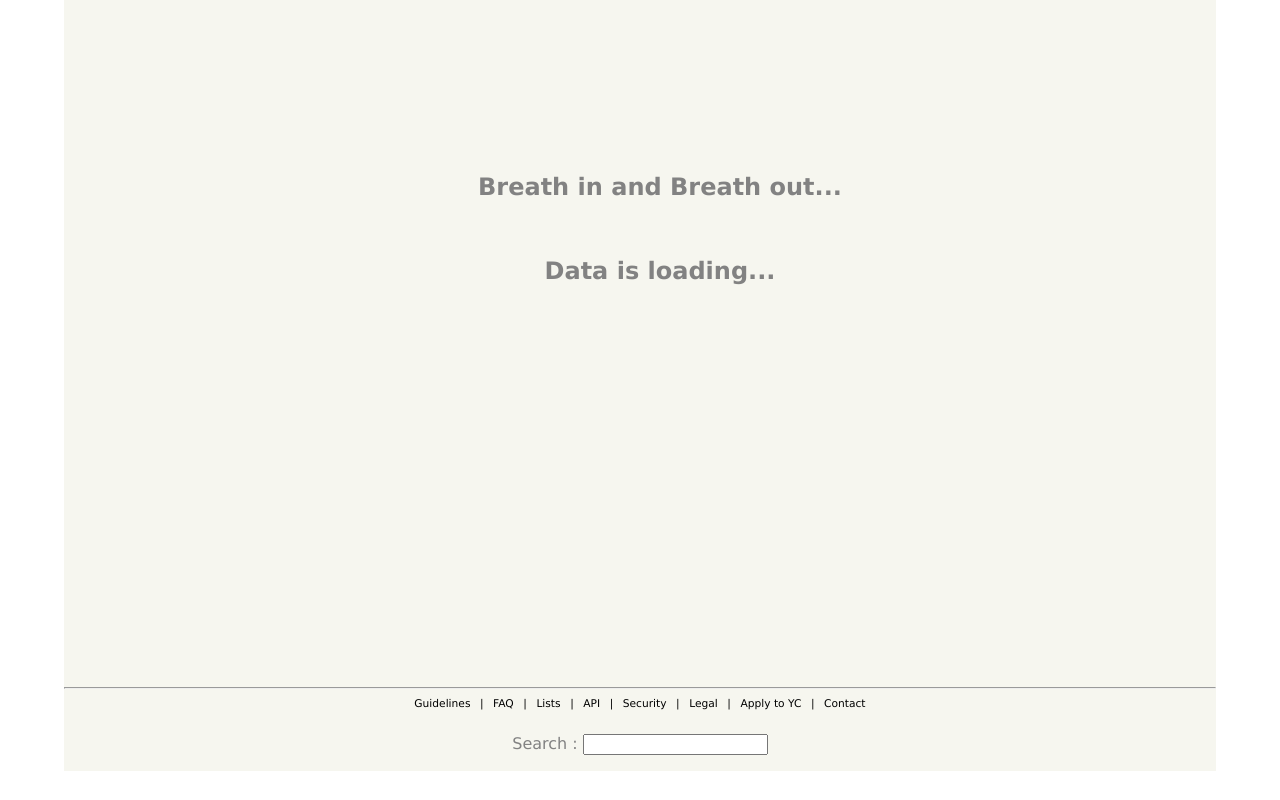
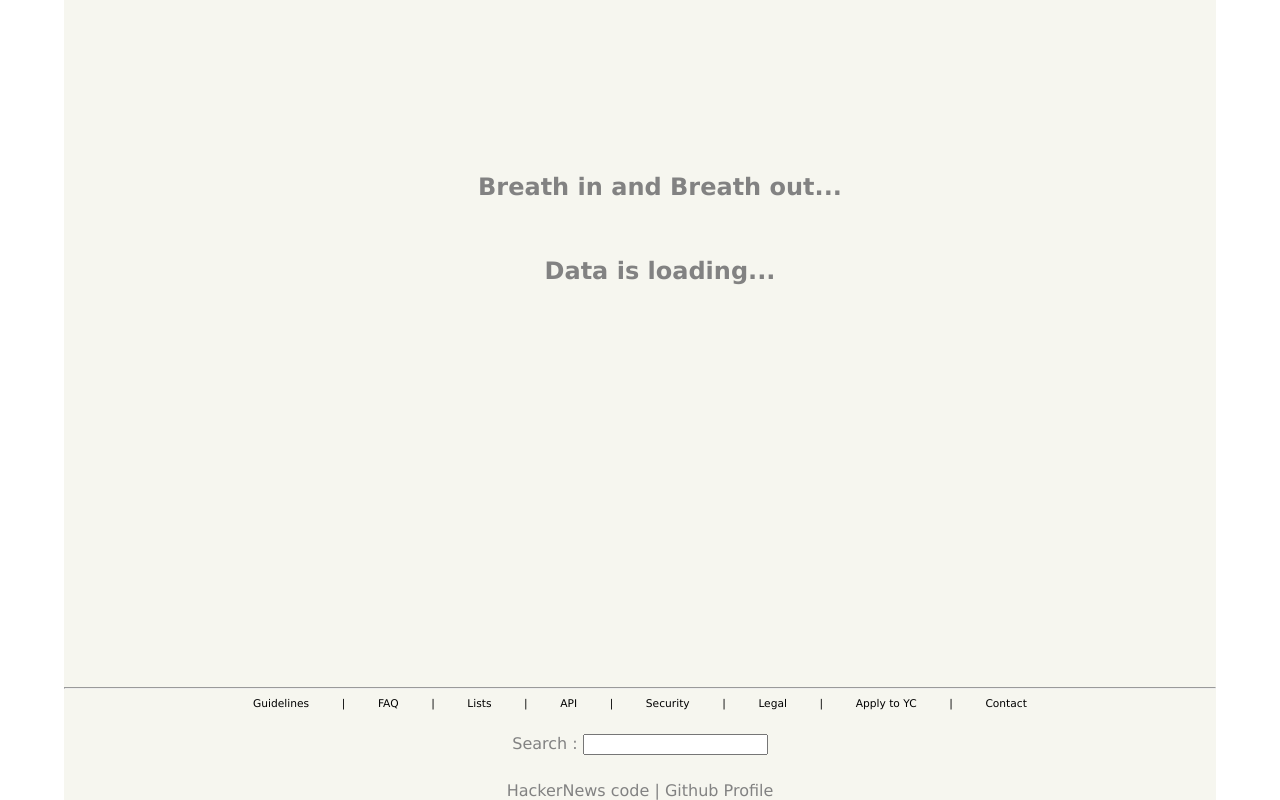
Before and after one commit to alishvagadiya/HN_clone, a plain HTML site: page index.html in a window 1280 px wide. Shown: the part 383-1183 px from the top of the page. Before the commit the page ends 1154 px from the top, so only its background shows below. Drawn offline with Linux system fonts and the light colour scheme; no server answers.

Commit message:
Add: added github HackerNews Clone code link and profile link.

```diff
--- a/index.css
+++ b/index.css
@@ -173,10 +173,14 @@ hr {
 .navFooter {
   color: #000000;
   font-size: 8pt;
-  padding: 0.5rem 30%;
+  padding: 0.5rem 10%;
 }
 
 .navSearch {
   padding: 0.5rem;
   padding: 1rem;
 }
+
+.github {
+  margin: 10px;
+}
--- a/index.html
+++ b/index.html
@@ -72,6 +72,13 @@
         <div class="navSearch">
           <label>Search : </label>
           <input type="text" />
+        </div>
+        <div class="github">
+          <a href="https://github.com/alishvagadiya/HN_clone"
+            >HackerNews code</a
+          >
+          |
+          <a href="https://github.com/alishvagadiya">Github Profile</a>
         </div>
       </center>
     </footer>
```
